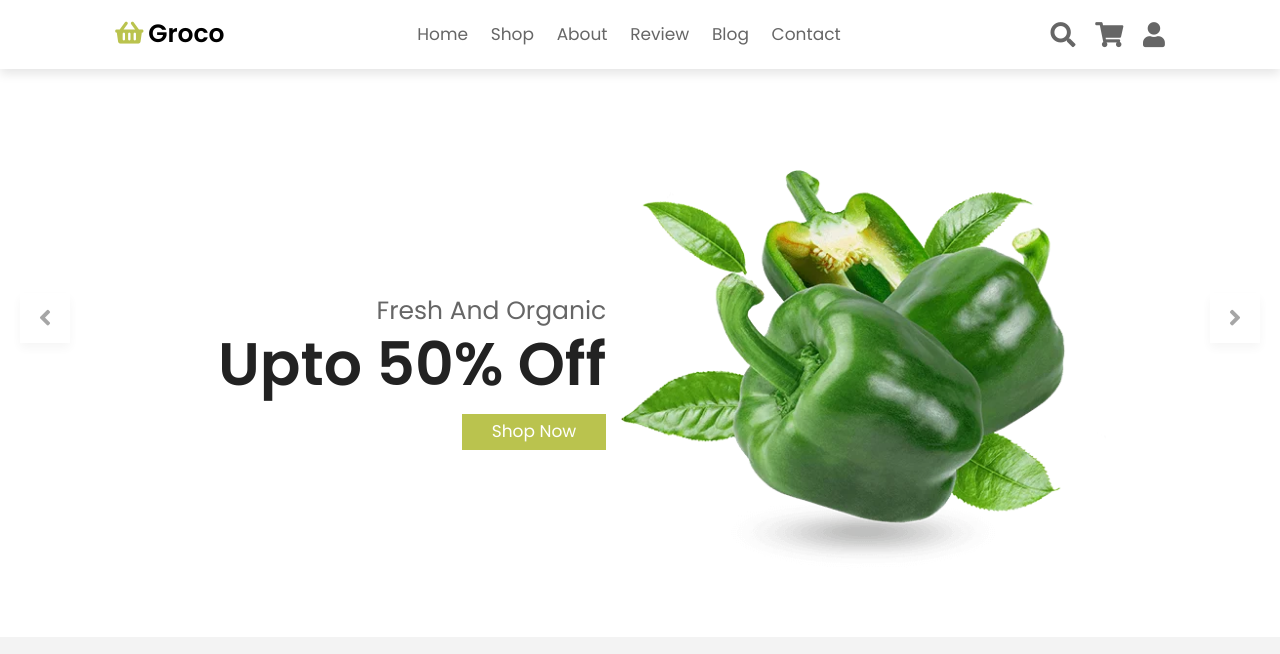
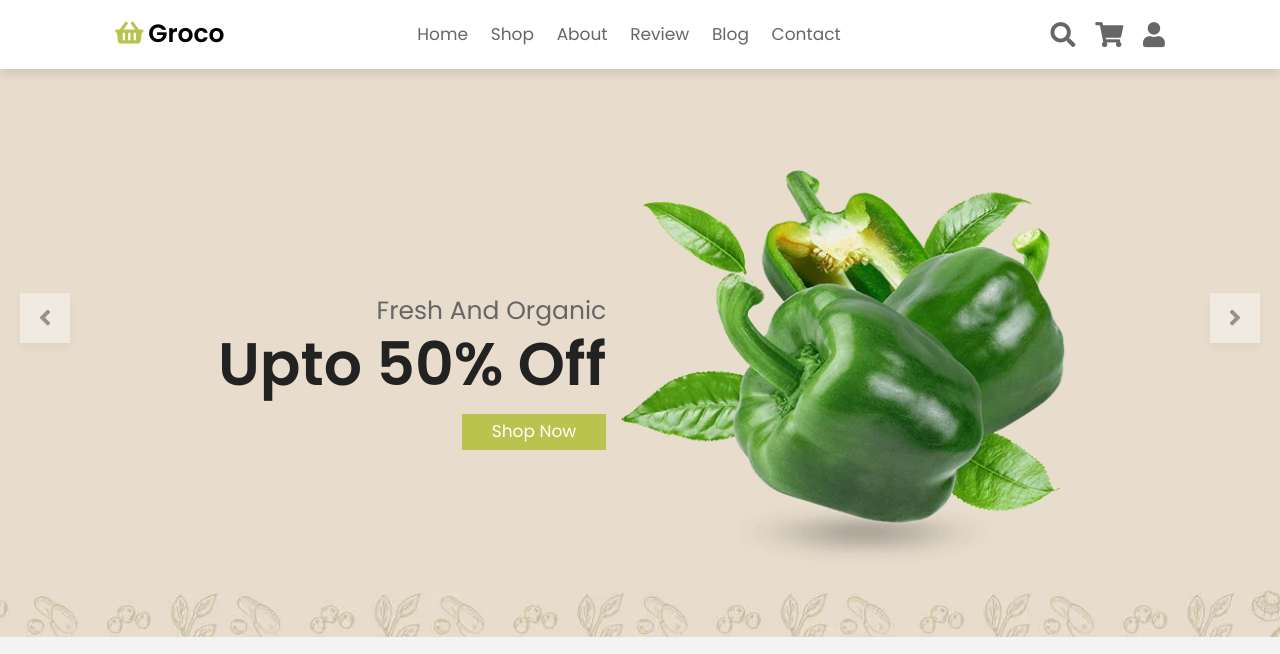
Before and after one commit to aheduardo5/groceryStore, a website: page home.html in a window 1280 px wide. Shown: the top 654 px of the page. Drawn offline with Linux system fonts and the light colour scheme; the site is published under a folder, as on GitHub Pages, so addresses that start at the root find nothing; files whose address does not match are found by name.

Commit message:
home.scss: actualiado

```diff
--- a/src/scss/layout/_home.scss
+++ b/src/scss/layout/_home.scss
@@ -1,6 +1,6 @@
 .home {
   padding-top: 14rem;
-  background: url(/build/img/home-bg.jpg);
+  background: url(build/img/home-bg.jpg);
   background-size: cover;
   background-position: center;
   position: relative;
```
Also changed, not shown: build/css/app.css, 1 other file.
